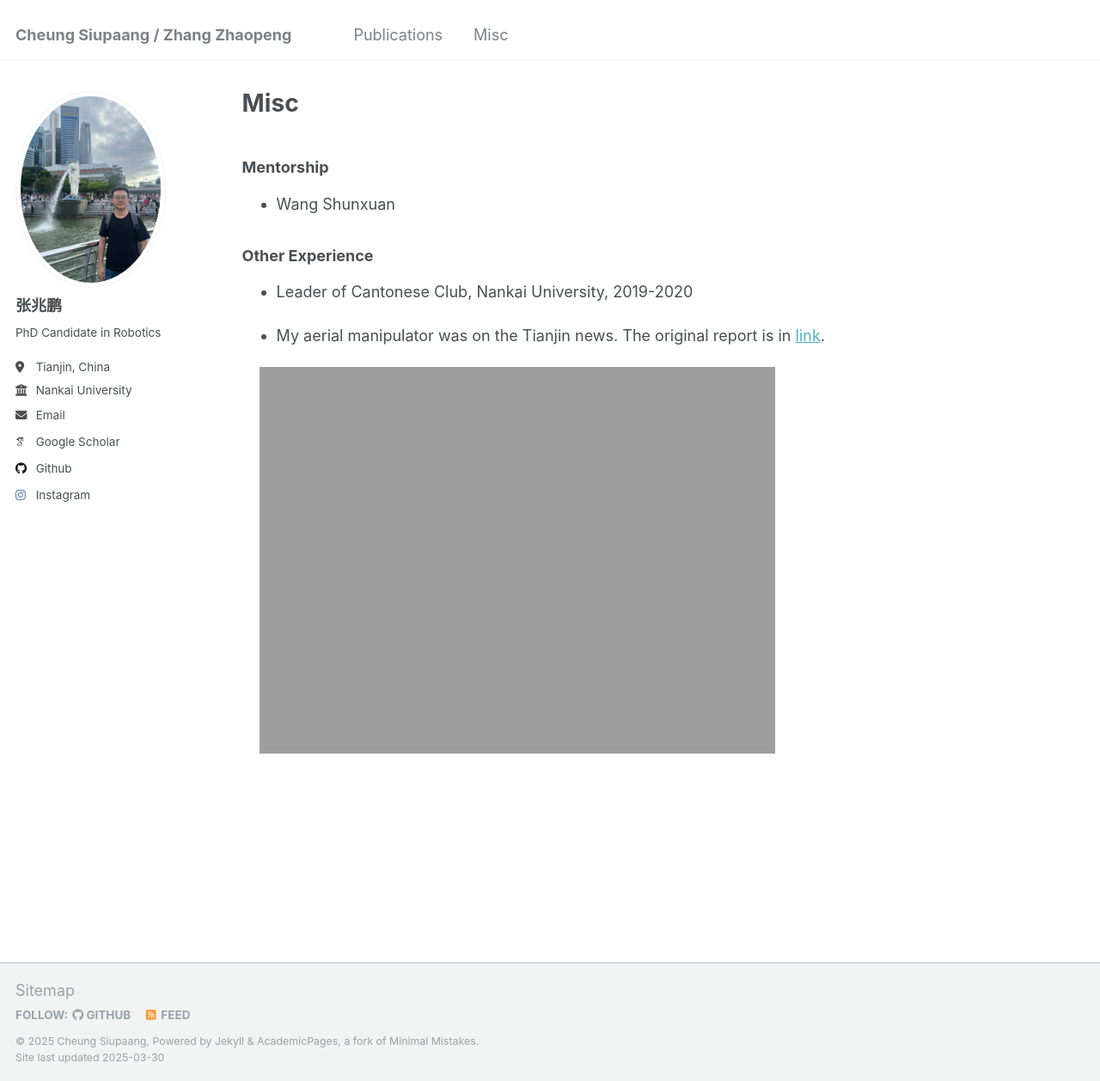
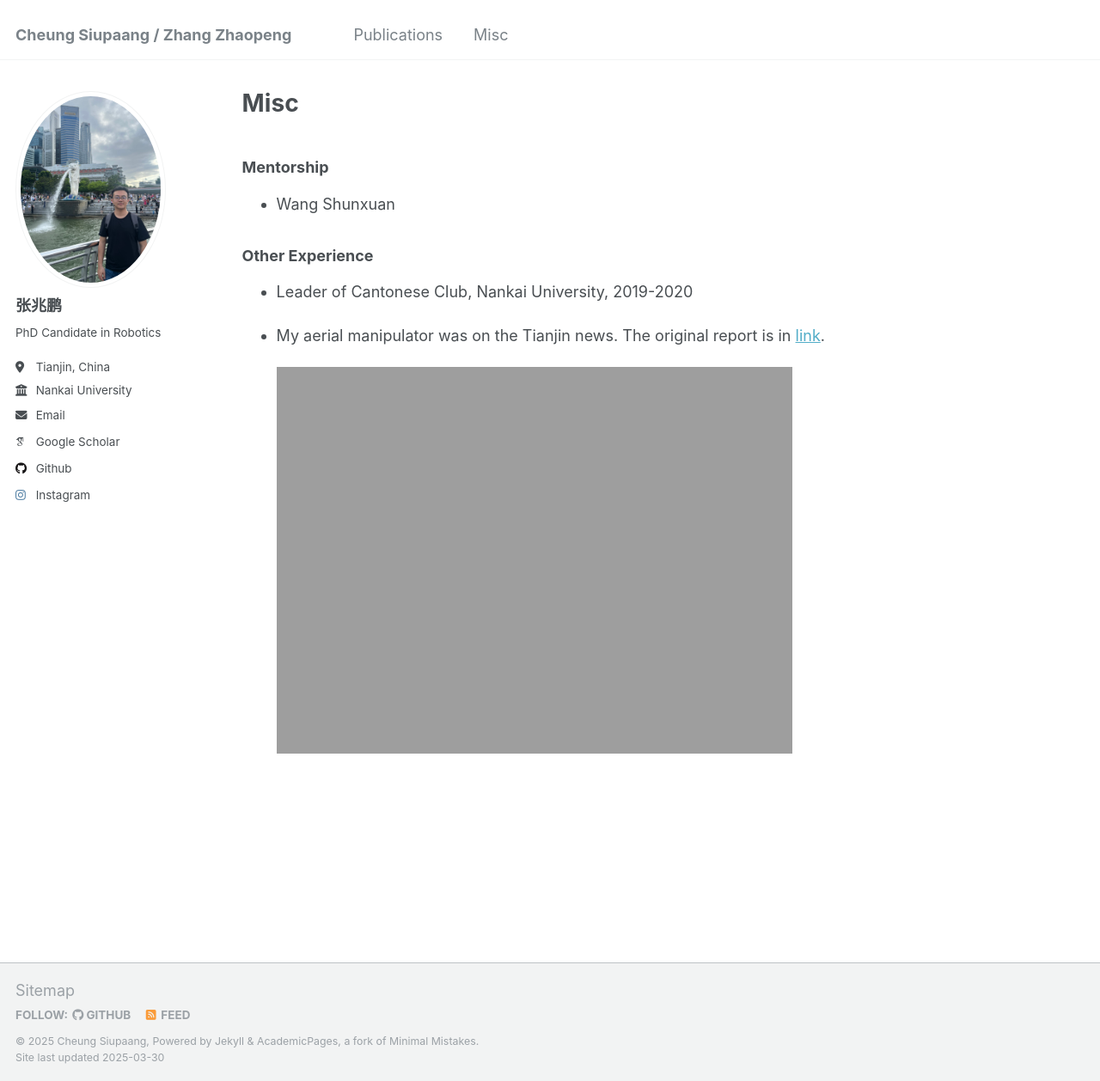
Before and after one commit to wangy1893/wangy1893.github.io, a Jekyll site: the page built from _pages/misc.md, in a window 1280 px wide and 1258 px high. Shown: the whole window at 86% size. Built offline with Jekyll 4.4.1, drawn with Linux system fonts in a browser that asks for light colours; some web fonts are replaced.

Commit message:
change-margin

```diff
--- a/_pages/misc.md
+++ b/_pages/misc.md
@@ -17,6 +17,6 @@ redirect_from:
 
 - My aerial manipulator was on the Tianjin news. The original report is in [link](http://news.enorth.com.cn/system/2025/03/15/058176991.shtml).
 
-<div style="margin-left: 20px;">
+<div style="margin-left: 40px;">
   <img src="http://cheungsiupaang.github.io/videos/tianjin-news.gif" alt="tianjin-news" width="600" height="400">
 </div>
```
